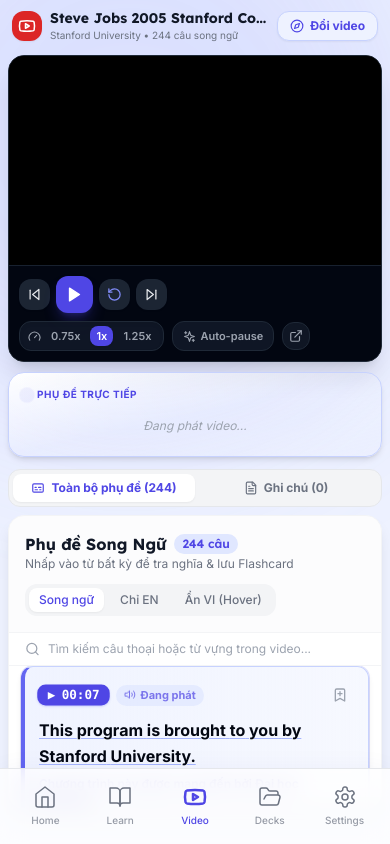
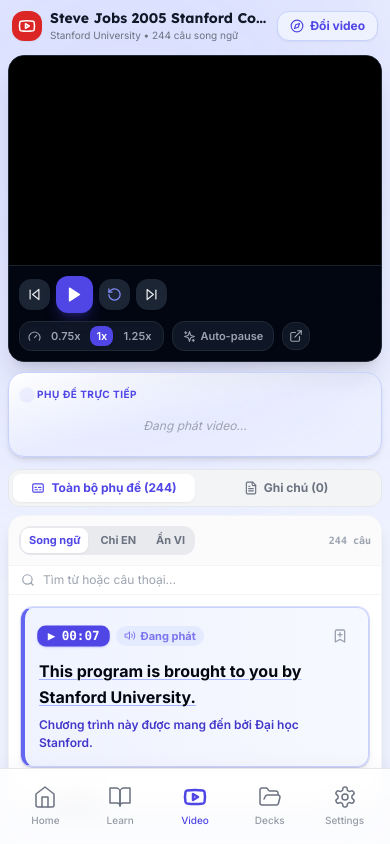
Before and after one commit to VoDaiLocz/VocabMaster, a React (Vite) app: page /#/video-learning in a window 390 px wide. Built offline with nearby package versions, Linux system fonts and the light colour scheme.

Commit message:
style(video): streamline mobile interactive transcript controls and header

```diff
--- a/src/components/video/InteractiveTranscript.tsx
+++ b/src/components/video/InteractiveTranscript.tsx
@@ -76,24 +76,12 @@
   return (
     <div className='flex flex-col h-full bg-white dark:bg-dark-card rounded-2xl shadow-lg border border-gray-100 dark:border-gray-800 overflow-hidden'>
       {/* Header & Controls */}
-      <div className='p-4 border-b border-gray-100 dark:border-gray-800 flex flex-wrap items-center justify-between gap-3 bg-gray-50/50 dark:bg-gray-800/40'>
-        <div>
-          <h3 className='font-display font-bold text-base text-gray-900 dark:text-white flex items-center gap-2'>
-            <span>Phụ đề Song Ngữ</span>
-            <span className='px-2 py-0.5 rounded-full text-xs bg-primary-100 dark:bg-primary-900/40 text-primary-600 dark:text-primary-400 font-semibold'>
-              {cues.length} câu
-            </span>
-          </h3>
-          <p className='text-xs text-gray-500 dark:text-gray-400'>
-            Nhấp vào từ bất kỳ để tra nghĩa & lưu Flashcard
-          </p>
-        </div>
-
+      <div className='p-2.5 sm:p-3 border-b border-gray-100 dark:border-gray-800/80 flex items-center justify-between gap-2 bg-gray-50/70 dark:bg-gray-800/40'>
         {/* Subtitle Mode Controls */}
-        <div className='flex items-center gap-1.5 bg-gray-100 dark:bg-gray-800 p-1 rounded-xl text-xs'>
+        <div className='flex items-center gap-1 bg-gray-200/80 dark:bg-gray-800 p-0.5 rounded-xl text-[11px] sm:text-xs'>
           <button
             onClick={() => setSubMode('both')}
-            className={`px-2.5 py-1 rounded-lg font-medium transition-all ${
+            className={`px-2 py-1 rounded-lg font-bold transition-all ${
               subMode === 'both'
                 ? 'bg-white dark:bg-gray-700 text-primary-600 dark:text-primary-400 shadow-sm'
                 : 'text-gray-500 dark:text-gray-400'
@@ -103,7 +91,7 @@
           </button>
           <button
             onClick={() => setSubMode('en-only')}
-            className={`px-2.5 py-1 rounded-lg font-medium transition-all ${
+            className={`px-2 py-1 rounded-lg font-bold transition-all ${
               subMode === 'en-only'
                 ? 'bg-white dark:bg-gray-700 text-primary-600 dark:text-primary-400 shadow-sm'
                 : 'text-gray-500 dark:text-gray-400'
@@ -113,28 +101,41 @@
           </button>
           <button
             onClick={() => setSubMode('hover-vi')}
-            className={`px-2.5 py-1 rounded-lg font-medium transition-all ${
+            className={`px-2 py-1 rounded-lg font-bold transition-all ${
               subMode === 'hover-vi'
                 ? 'bg-white dark:bg-gray-700 text-primary-600 dark:text-primary-400 shadow-sm'
                 : 'text-gray-500 dark:text-gray-400'
             }`}
-            title='Chỉ hiện tiếng Việt khi di chuột vào câu'
+            title='Chỉ hiện tiếng Việt khi chạm hoặc di chuột'
           >
-            Ẩn VI (Hover)
+            Ẩn VI
           </button>
         </div>
+
+        {/* Counter Badge */}
+        <span className='text-[10px] sm:text-xs font-mono font-bold text-gray-400 dark:text-gray-500'>
+          {filteredCues.length} câu
+        </span>
       </div>
 
       {/* Search in transcript */}
-      <div className='px-4 py-2 border-b border-gray-100 dark:border-gray-800/60 flex items-center gap-2 bg-white dark:bg-dark-card'>
-        <Search size={16} className='text-gray-400' />
+      <div className='px-3 py-1.5 border-b border-gray-100 dark:border-gray-800/60 flex items-center gap-2 bg-white dark:bg-dark-card'>
+        <Search size={14} className='text-gray-400 shrink-0' />
         <input
           type='text'
-          placeholder='Tìm kiếm câu thoại hoặc từ vựng trong video...'
+          placeholder='Tìm từ hoặc câu thoại...'
           value={searchQuery}
           onChange={(e) => setSearchQuery(e.target.value)}
-          className='w-full text-xs bg-transparent border-none focus:outline-none text-gray-700 dark:text-gray-200'
+          className='w-full text-xs bg-transparent border-none focus:outline-none text-gray-700 dark:text-gray-200 placeholder:text-gray-400'
         />
+        {searchQuery && (
+          <button
+            onClick={() => setSearchQuery('')}
+            className='text-xs text-gray-400 hover:text-gray-600 p-0.5'
+          >
+            ✕
+          </button>
+        )}
       </div>
 
       {/* Transcript Scroll Area */}
```
